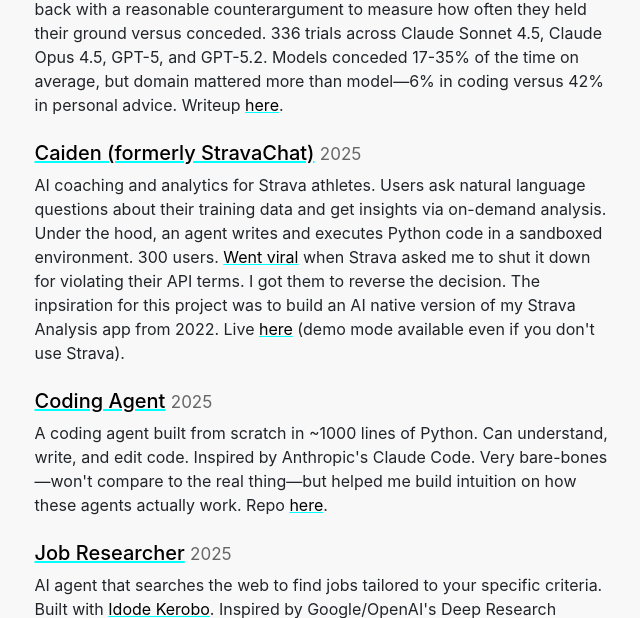
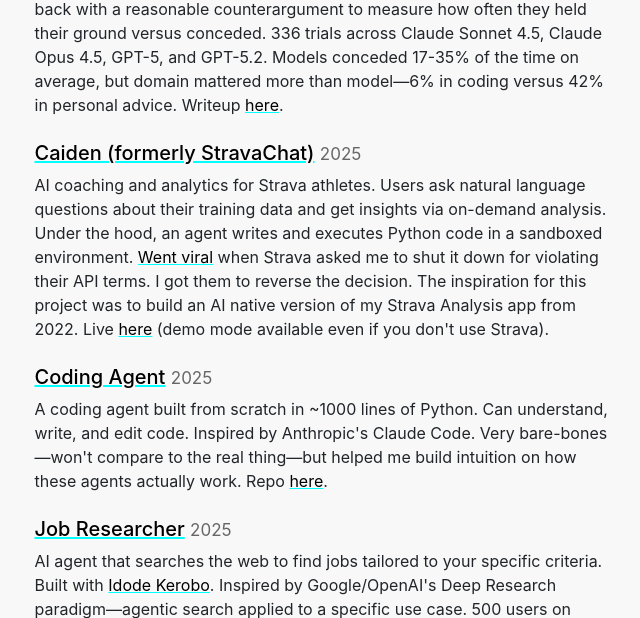
Before and after one commit to mattambrogi/personal-site, a Django app: page /projects in a window 1280 px wide. Shown: the part 563-1181 px from the top of the page, without its empty margins (317-957 px from the left). Run offline with Django 4.2, Linux system fonts and the light colour scheme; parts of the project's set-up code (start-up, migrations or seed data) failed here and were passed over.

Commit message:
Drop the user count from the Caiden entry
The Strava shutdown and reversal is the memorable part of that project;
a raw user total read as a ceiling next to the Job Researcher entry's
"500 users on launch day" right below it. Also fix an adjacent typo.

Co-Authored-By: Claude Opus 5 (1M context) <noreply@anthropic.com>

```diff
--- a/templates/projects.html
+++ b/templates/projects.html
@@ -53,10 +53,10 @@
     <p>
         AI coaching and analytics for Strava athletes. Users ask natural language questions about their training data
         and get insights via on-demand analysis. Under the hood, an agent writes and executes Python code in a
-        sandboxed environment. 300 users. <a target="_blank"
+        sandboxed environment. <a target="_blank"
             href="https://x.com/matt_ambrogi/status/1987186940123197442?s=20">Went viral</a> when Strava asked me to
         shut it down for violating their
-        API terms. I got them to reverse the decision. The inpsiration for this project was to build an AI native
+        API terms. I got them to reverse the decision. The inspiration for this project was to build an AI native
         version of my Strava Analysis app from 2022. Live <a target="_blank" href="https://www.caiden.app/">here</a>
         (demo mode available even if you don't use Strava).
     </p>
```
